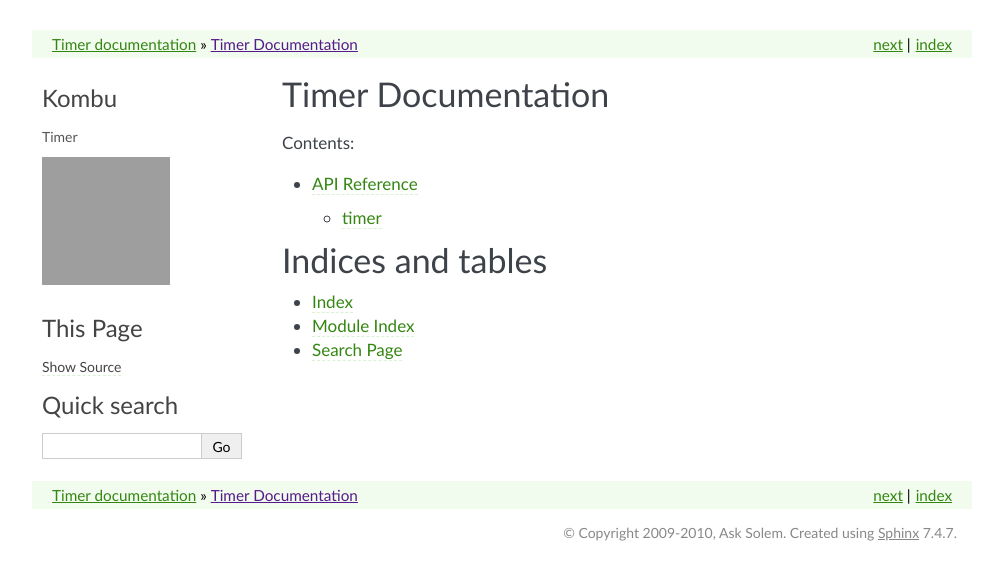
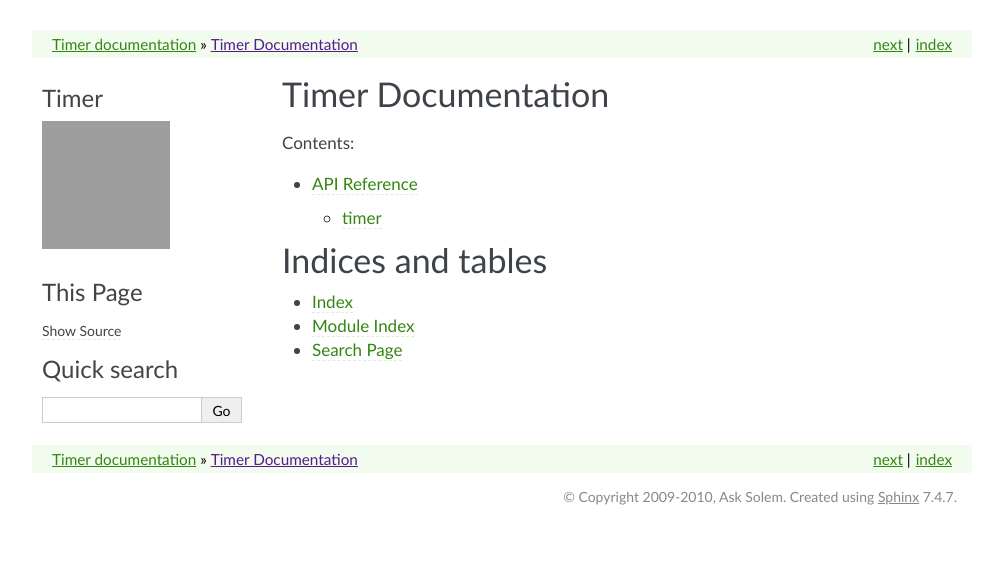
Before and after one commit to ask/timer2, a Sphinx documentation site: the page built from docs/index.rst, in a window 1280 px wide. Shown: the top 580 px of the page, without its empty margins (138-1141 px from the left). Built offline with Sphinx 7.4.7, drawn with Linux system fonts in a browser that asks for light colours; the version number could not be read and is left out; grey boxes are pictures that could not be loaded.

Commit message:
Fixed docs

```diff
--- a/docs/.templates/sidebarintro.html
+++ b/docs/.templates/sidebarintro.html
@@ -1,7 +1,4 @@
-<h3>Kombu</h3>
-<p>
-  Timer
-</p>
+<h3>Timer</h3>
 <p class="logo"><a href="{{ pathto(master_doc) }}">
   <img width="128" height="128" class="logo" src="http://cloud.github.com/downloads/ask/timer/timer.jpg" alt="Logo"/>
 </a></p>
```
Also changed, not shown: README.rst (+6 -9 lines).
